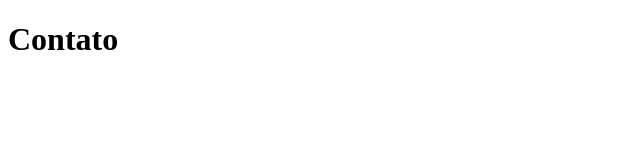
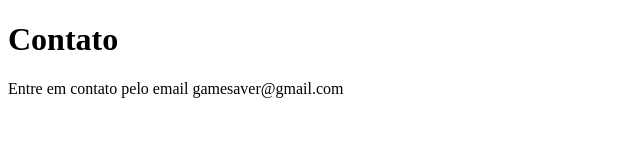
Before and after one commit to ArthurPRodrigues/Projeto-de-salvamento, a plain HTML site: page contato.html in a window 1280 px wide. Shown: the whole page, without its empty margins (0-640 px from the left). Drawn offline with Linux system fonts and the light colour scheme.

Commit message:
adicionando email

```diff
--- a/contato.html
+++ b/contato.html
@@ -7,5 +7,6 @@
 </head>
 <body>
     <h1>Contato</h1>
+    <p>Entre em contato pelo email gamesaver@gmail.com</p>
 </body>
 </html>
```
